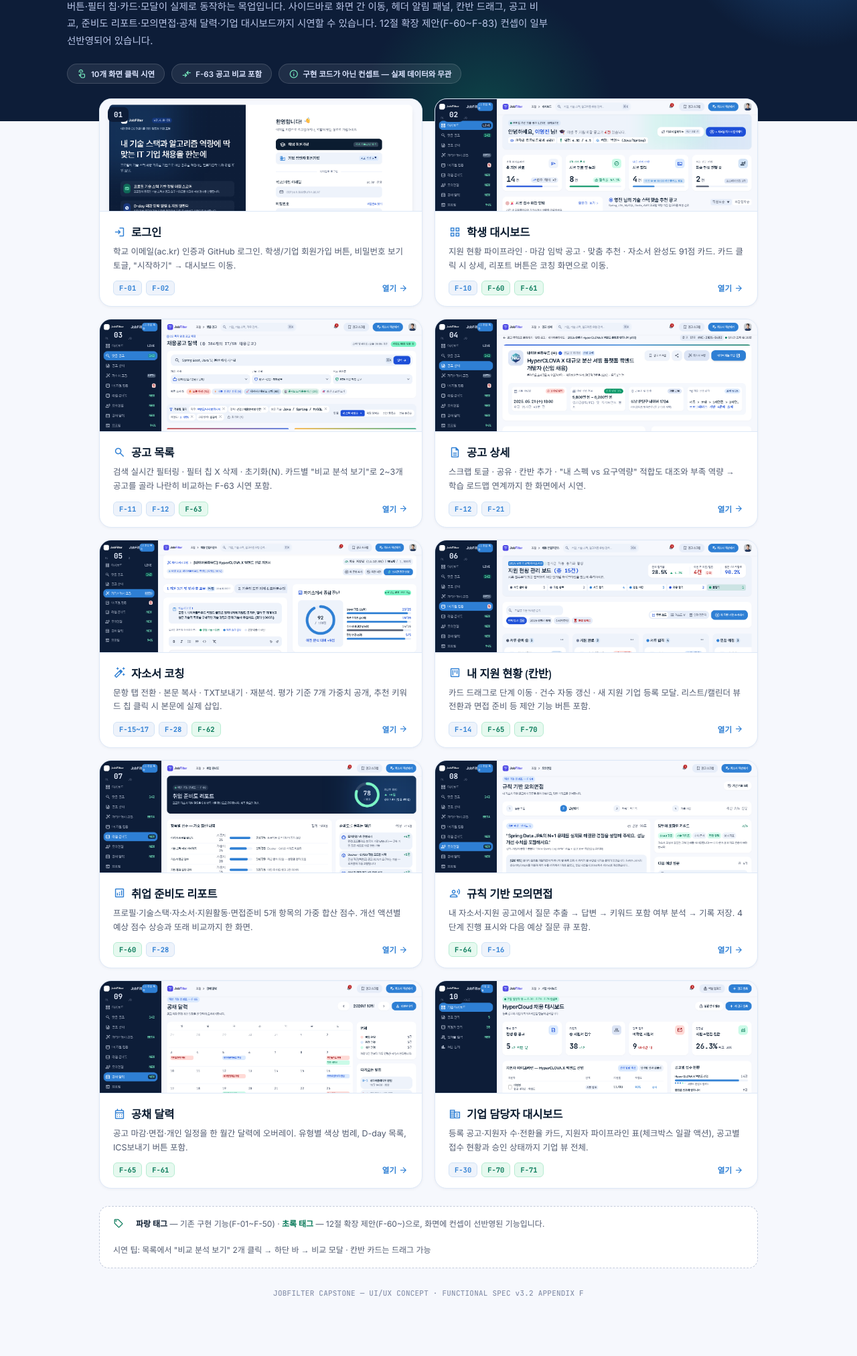
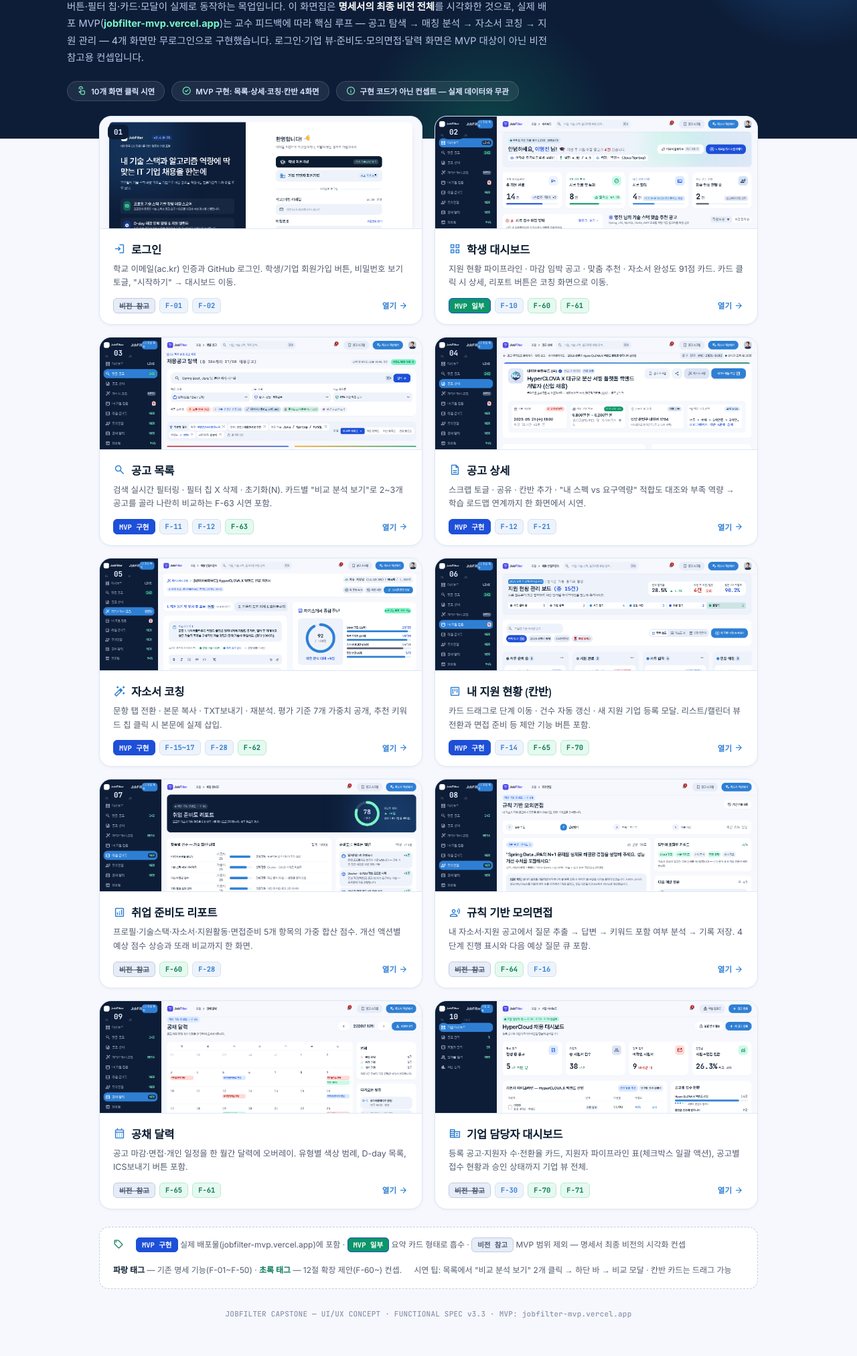
Before and after one commit to zinemun1234/jobfilter-uiux, a plain HTML site: page index.html in a window 1280 px wide. Shown: the part 206-2231 px from the top of the page at 67% size. Before the commit the page ends 2200 px from the top, so only its background shows below. Drawn offline with nearby package versions, Linux system fonts and the light colour scheme.

Commit message:
Clarify MVP scope vs vision: badges, v3.3, MVP link

```diff
--- a/index.html
+++ b/index.html
@@ -104,6 +104,8 @@
     border: 1px solid var(--surface-highest); border-radius: 6px; padding: 3px 8px;
   }
   .tag.new { color: var(--tertiary); background: #e6f9ef; border-color: #b7ecd2; }
+  .tag.mvp { color: #fff; background: var(--primary); border-color: var(--primary); }
+  .tag.concept { color: var(--secondary); background: var(--surface-mid); border-color: var(--outline); text-decoration: line-through; }
   .open-cta { font-size: 11.5px; font-weight: 700; color: var(--primary-container); display: inline-flex; align-items: center; gap: 3px; white-space: nowrap; }
   .open-cta .material-symbols-outlined { font-size: 15px; transition: transform .18s; }
   .card:hover .open-cta .material-symbols-outlined { transform: translateX(3px); }
@@ -137,11 +139,11 @@
       <span class="chip">CS 취업 특화</span>
       <span class="chip" style="background:rgba(124,245,198,.16);color:#7cf5c6">PROTOTYPE</span>
     </div>
-    <h1>인터랙티브 UI/UX 프로토타입<br>기능명세서 <em>v3.2</em> 기반 클릭 시연</h1>
-    <p>버튼·필터 칩·카드·모달이 실제로 동작하는 목업입니다. 사이드바로 화면 간 이동, 헤더 알림 패널, 칸반 드래그, 공고 비교, 준비도 리포트·모의면접·공채 달력·기업 대시보드까지 시연할 수 있습니다. 12절 확장 제안(F-60~F-83) 컨셉이 일부 선반영되어 있습니다.</p>
+    <h1>인터랙티브 UI/UX 프로토타입<br>기능명세서 <em>v3.3</em> 기반 클릭 시연</h1>
+    <p>버튼·필터 칩·카드·모달이 실제로 동작하는 목업입니다. 이 화면집은 <b style="color:#fff">명세서의 최종 비전 전체</b>를 시각화한 것으로, 실제 배포 MVP(<b style="color:#7cf5c6">jobfilter-mvp.vercel.app</b>)는 교수 피드백에 따라 핵심 루프 — 공고 탐색 → 매칭 분석 → 자소서 코칭 → 지원 관리 — 4개 화면만 무로그인으로 구현했습니다. 로그인·기업 뷰·준비도·모의면접·달력 화면은 MVP 대상이 아닌 비전 참고용 컨셉입니다.</p>
     <div class="meta-row">
       <span class="meta-pill"><span class="material-symbols-outlined">touch_app</span>10개 화면 클릭 시연</span>
-      <span class="meta-pill"><span class="material-symbols-outlined">compare_arrows</span>F-63 공고 비교 포함</span>
+      <span class="meta-pill"><span class="material-symbols-outlined">check_circle</span>MVP 구현: 목록·상세·코칭·칸반 4화면</span>
       <span class="meta-pill"><span class="material-symbols-outlined">info</span>구현 코드가 아닌 컨셉트 — 실제 데이터와 무관</span>
     </div>
   </div>
@@ -150,94 +152,94 @@
 <main class="board">
   <div class="grid">
 
-    <a class="card" href="_1/code.html">
+    <a class="card" href="_1/code.html" data-mvp="0">
       <div class="thumb"><img src="_1/screen.png" alt="로그인 화면"><span class="no">01</span></div>
       <div class="body">
         <h2><span class="material-symbols-outlined">login</span>로그인</h2>
         <p>학교 이메일(ac.kr) 인증과 GitHub 로그인. 학생/기업 회원가입 버튼, 비밀번호 보기 토글, "시작하기" → 대시보드 이동.</p>
-        <div class="foot-row"><div class="tags"><span class="tag">F-01</span><span class="tag">F-02</span></div><span class="open-cta">열기<span class="material-symbols-outlined">arrow_forward</span></span></div>
+        <div class="foot-row"><div class="tags"><span class="tag concept">비전 참고</span><span class="tag">F-01</span><span class="tag">F-02</span></div><span class="open-cta">열기<span class="material-symbols-outlined">arrow_forward</span></span></div>
       </div>
     </a>
 
-    <a class="card" href="_3/code.html">
+    <a class="card" href="_3/code.html" data-mvp="partial">
       <div class="thumb"><img src="_3/screen.png" alt="학생 대시보드"><span class="no">02</span></div>
       <div class="body">
         <h2><span class="material-symbols-outlined">grid_view</span>학생 대시보드</h2>
         <p>지원 현황 파이프라인 · 마감 임박 공고 · 맞춤 추천 · 자소서 완성도 91점 카드. 카드 클릭 시 상세, 리포트 버튼은 코칭 화면으로 이동.</p>
-        <div class="foot-row"><div class="tags"><span class="tag">F-10</span><span class="tag new">F-60</span><span class="tag new">F-61</span></div><span class="open-cta">열기<span class="material-symbols-outlined">arrow_forward</span></span></div>
+        <div class="foot-row"><div class="tags"><span class="tag mvp" style="background:var(--tertiary-container)">MVP 일부</span><span class="tag">F-10</span><span class="tag new">F-60</span><span class="tag new">F-61</span></div><span class="open-cta">열기<span class="material-symbols-outlined">arrow_forward</span></span></div>
       </div>
     </a>
 
-    <a class="card" href="_2/code.html">
+    <a class="card" href="_2/code.html" data-mvp="1">
       <div class="thumb"><img src="_2/screen.png" alt="공고 목록"><span class="no">03</span></div>
       <div class="body">
         <h2><span class="material-symbols-outlined">search</span>공고 목록</h2>
         <p>검색 실시간 필터링 · 필터 칩 X 삭제 · 초기화(N). 카드별 "비교 분석 보기"로 2~3개 공고를 골라 나란히 비교하는 F-63 시연 포함.</p>
-        <div class="foot-row"><div class="tags"><span class="tag">F-11</span><span class="tag">F-12</span><span class="tag new">F-63</span></div><span class="open-cta">열기<span class="material-symbols-outlined">arrow_forward</span></span></div>
+        <div class="foot-row"><div class="tags"><span class="tag mvp">MVP 구현</span><span class="tag">F-11</span><span class="tag">F-12</span><span class="tag new">F-63</span></div><span class="open-cta">열기<span class="material-symbols-outlined">arrow_forward</span></span></div>
       </div>
     </a>
 
-    <a class="card" href="_4/code.html">
+    <a class="card" href="_4/code.html" data-mvp="1">
       <div class="thumb"><img src="_4/screen.png" alt="공고 상세"><span class="no">04</span></div>
       <div class="body">
         <h2><span class="material-symbols-outlined">description</span>공고 상세</h2>
         <p>스크랩 토글 · 공유 · 칸반 추가 · "내 스펙 vs 요구역량" 적합도 대조와 부족 역량 → 학습 로드맵 연계까지 한 화면에서 시연.</p>
-        <div class="foot-row"><div class="tags"><span class="tag">F-12</span><span class="tag">F-21</span></div><span class="open-cta">열기<span class="material-symbols-outlined">arrow_forward</span></span></div>
+        <div class="foot-row"><div class="tags"><span class="tag mvp">MVP 구현</span><span class="tag">F-12</span><span class="tag">F-21</span></div><span class="open-cta">열기<span class="material-symbols-outlined">arrow_forward</span></span></div>
       </div>
     </a>
 
-    <a class="card" href="ai/code.html">
+    <a class="card" href="ai/code.html" data-mvp="1">
       <div class="thumb"><img src="ai/screen.png" alt="자소서 코칭"><span class="no">05</span></div>
       <div class="body">
         <h2><span class="material-symbols-outlined">auto_fix_high</span>자소서 코칭</h2>
         <p>문항 탭 전환 · 본문 복사 · TXT보내기 · 재분석. 평가 기준 7개 가중치 공개, 추천 키워드 칩 클릭 시 본문에 실제 삽입.</p>
-        <div class="foot-row"><div class="tags"><span class="tag">F-15~17</span><span class="tag">F-28</span><span class="tag new">F-62</span></div><span class="open-cta">열기<span class="material-symbols-outlined">arrow_forward</span></span></div>
+        <div class="foot-row"><div class="tags"><span class="tag mvp">MVP 구현</span><span class="tag">F-15~17</span><span class="tag">F-28</span><span class="tag new">F-62</span></div><span class="open-cta">열기<span class="material-symbols-outlined">arrow_forward</span></span></div>
       </div>
     </a>
 
-    <a class="card" href="_5/code.html">
+    <a class="card" href="_5/code.html" data-mvp="1">
       <div class="thumb"><img src="_5/screen.png" alt="지원 관리 칸반"><span class="no">06</span></div>
       <div class="body">
         <h2><span class="material-symbols-outlined">view_kanban</span>내 지원 현황 (칸반)</h2>
         <p>카드 드래그로 단계 이동 · 건수 자동 갱신 · 새 지원 기업 등록 모달. 리스트/캘린더 뷰 전환과 면접 준비 등 제안 기능 버튼 포함.</p>
-        <div class="foot-row"><div class="tags"><span class="tag">F-14</span><span class="tag new">F-65</span><span class="tag new">F-70</span></div><span class="open-cta">열기<span class="material-symbols-outlined">arrow_forward</span></span></div>
+        <div class="foot-row"><div class="tags"><span class="tag mvp">MVP 구현</span><span class="tag">F-14</span><span class="tag new">F-65</span><span class="tag new">F-70</span></div><span class="open-cta">열기<span class="material-symbols-outlined">arrow_forward</span></span></div>
       </div>
     </a>
 
 
-    <a class="card" href="_6/code.html">
+    <a class="card" href="_6/code.html" data-mvp="0">
       <div class="thumb"><img src="_6/screen.png" alt="취업 준비도"><span class="no">07</span></div>
       <div class="body">
         <h2><span class="material-symbols-outlined">analytics</span>취업 준비도 리포트</h2>
         <p>프로필·기술스택·자소서·지원활동·면접준비 5개 항목의 가중 합산 점수. 개선 액션별 예상 점수 상승과 또래 비교까지 한 화면.</p>
-        <div class="foot-row"><div class="tags"><span class="tag new">F-60</span><span class="tag">F-28</span></div><span class="open-cta">열기<span class="material-symbols-outlined">arrow_forward</span></span></div>
+        <div class="foot-row"><div class="tags"><span class="tag concept">비전 참고</span><span class="tag new">F-60</span><span class="tag">F-28</span></div><span class="open-cta">열기<span class="material-symbols-outlined">arrow_forward</span></span></div>
       </div>
     </a>
 
-    <a class="card" href="_7/code.html">
+    <a class="card" href="_7/code.html" data-mvp="0">
       <div class="thumb"><img src="_7/screen.png" alt="모의면접"><span class="no">08</span></div>
       <div class="body">
         <h2><span class="material-symbols-outlined">record_voice_over</span>규칙 기반 모의면접</h2>
         <p>내 자소서·지원 공고에서 질문 추출 → 답변 → 키워드 포함 여부 분석 → 기록 저장. 4단계 진행 표시와 다음 예상 질문 큐 포함.</p>
-        <div class="foot-row"><div class="tags"><span class="tag new">F-64</span><span class="tag">F-16</span></div><span class="open-cta">열기<span class="material-symbols-outlined">arrow_forward</span></span></div>
+        <div class="foot-row"><div class="tags"><span class="tag concept">비전 참고</span><span class="tag new">F-64</span><span class="tag">F-16</span></div><span class="open-cta">열기<span class="material-symbols-outlined">arrow_forward</span></span></div>
       </div>
     </a>
 
-    <a class="card" href="_8/code.html">
+    <a class="card" href="_8/code.html" data-mvp="0">
       <div class="thumb"><img src="_8/screen.png" alt="공채 달력"><span class="no">09</span></div>
       <div class="body">
         <h2><span class="material-symbols-outlined">calendar_month</span>공채 달력</h2>
         <p>공고 마감·면접·개인 일정을 한 월간 달력에 오버레이. 유형별 색상 범례, D-day 목록, ICS보내기 버튼 포함.</p>
-        <div class="foot-row"><div class="tags"><span class="tag new">F-65</span><span class="tag new">F-61</span></div><span class="open-cta">열기<span class="material-symbols-outlined">arrow_forward</span></span></div>
+        <div class="foot-row"><div class="tags"><span class="tag concept">비전 참고</span><span class="tag new">F-65</span><span class="tag new">F-61</span></div><span class="open-cta">열기<span class="material-symbols-outlined">arrow_forward</span></span></div>
       </div>
     </a>
 
-    <a class="card" href="_9/code.html">
+    <a class="card" href="_9/code.html" data-mvp="0">
       <div class="thumb"><img src="_9/screen.png" alt="기업 대시보드"><span class="no">10</span></div>
       <div class="body">
         <h2><span class="material-symbols-outlined">corporate_fare</span>기업 담당자 대시보드</h2>
         <p>등록 공고·지원자 수·전환율 카드, 지원자 파이프라인 표(체크박스 일괄 액션), 공고별 접수 현황과 승인 상태까지 기업 뷰 전체.</p>
-        <div class="foot-row"><div class="tags"><span class="tag">F-30</span><span class="tag new">F-70</span><span class="tag new">F-71</span></div><span class="open-cta">열기<span class="material-symbols-outlined">arrow_forward</span></span></div>
+        <div class="foot-row"><div class="tags"><span class="tag concept">비전 참고</span><span class="tag">F-30</span><span class="tag new">F-70</span><span class="tag new">F-71</span></div><span class="open-cta">열기<span class="material-symbols-outlined">arrow_forward</span></span></div>
       </div>
     </a>
 
@@ -245,11 +247,12 @@
 
   <div class="legend">
     <span><span class="material-symbols-outlined">sell</span></span>
-    <span><b>파랑 태그</b> — 기존 구현 기능(F-01~F-50) · <b style="color:var(--tertiary)">초록 태그</b> — 12절 확장 제안(F-60~)으로, 화면에 컨셉이 선반영된 기능입니다.</span>
+    <span><span class="tag mvp" style="text-decoration:none">MVP 구현</span> 실제 배포물(jobfilter-mvp.vercel.app)에 포함 · <span class="tag mvp" style="background:var(--tertiary-container);text-decoration:none">MVP 일부</span> 요약 카드 형태로 흡수 · <span class="tag concept" style="text-decoration:none">비전 참고</span> MVP 범위 제외 — 명세서 최종 비전의 시각화 컨셉</span>
+    <span><b>파랑 태그</b> — 기존 명세 기능(F-01~F-50) · <b style="color:var(--tertiary)">초록 태그</b> — 12절 확장 제안(F-60~) 컨셉.</span>
     <span>시연 팁: 목록에서 "비교 분석 보기" 2개 클릭 → 하단 바 → 비교 모달 · 칸반 카드는 드래그 가능</span>
   </div>
 
-  <p class="credit">JOBFILTER CAPSTONE — UI/UX CONCEPT · FUNCTIONAL SPEC v3.2 APPENDIX F</p>
+  <p class="credit">JOBFILTER CAPSTONE — UI/UX CONCEPT · FUNCTIONAL SPEC v3.3 · MVP: jobfilter-mvp.vercel.app</p>
 </main>
 
 </body>
```
